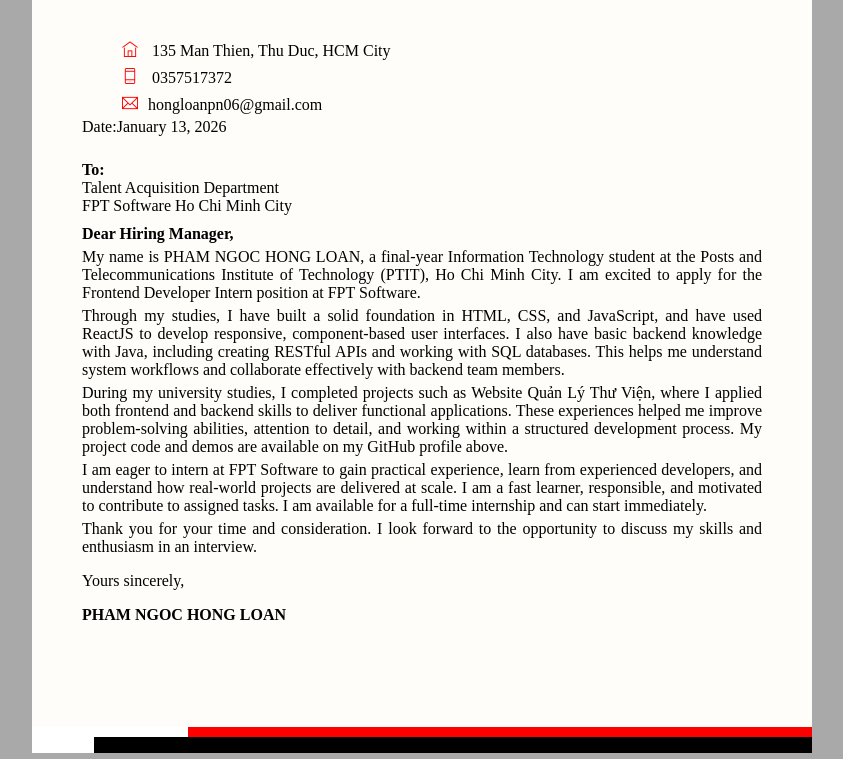
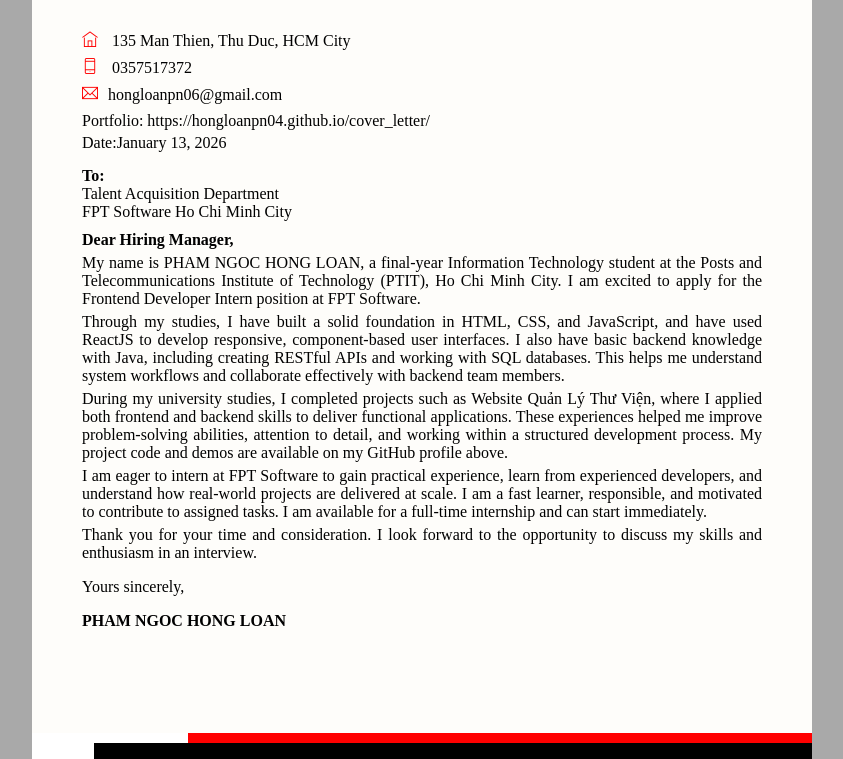
Before and after one commit to hongloanpn04/cover_letter, a plain HTML site: page index.html in a window 1280 px wide. Shown: the part 152-911 px from the top of the page, without its empty margins (218-1061 px from the left). Drawn offline with Linux system fonts and the light colour scheme.

Commit message:
update ft

```diff
--- a/index.html
+++ b/index.html
@@ -27,6 +27,7 @@
                     <li><div class="address"> <i class="icon ti-home"></i> 135 Man Thien, Thu Duc, HCM City</div></li>
                     <li><div class="phone"><i class="icon ti-mobile"></i> 0357517372</div></li>
                     <li><div class="email"> <i class="icon ti-email"></i>hongloanpn06@gmail.com</div></li>
+                    <li> <div>Portfolio: https://hongloanpn04.github.io/cover_letter/</div></li>
                 </ul>
             </div>
             <div class="header_date"> Date:January 13, 2026</div>
--- a/main.css
+++ b/main.css
@@ -54,7 +54,7 @@ i{color: red;
 
 }
 .hearder_info{
-    padding: 35px, 0, 0, 0;
+ padding-top: 20px;
 
 }
 li{
@@ -66,7 +66,8 @@ li{
 }
 ul{
     margin: 0;
-    padding-top: 30px  ;
+    padding: 30px,0,0,0 ;
+    padding-left: 0;
 
 }
 .header_date{
@@ -75,7 +76,7 @@ ul{
 .content_to_ln1
 {    font-weight: bold;
     margin: 0;
-    padding: 25px 0 0;}
+    padding: 15px 0 0;}
 .content_to_word{
         margin:0;
 }
@@ -92,3 +93,7 @@ ul{
 .content_section_p{
     margin:5px 0;
 }
+  @page {
+    size: A4;
+    margin: 20mm;
+  }
```
